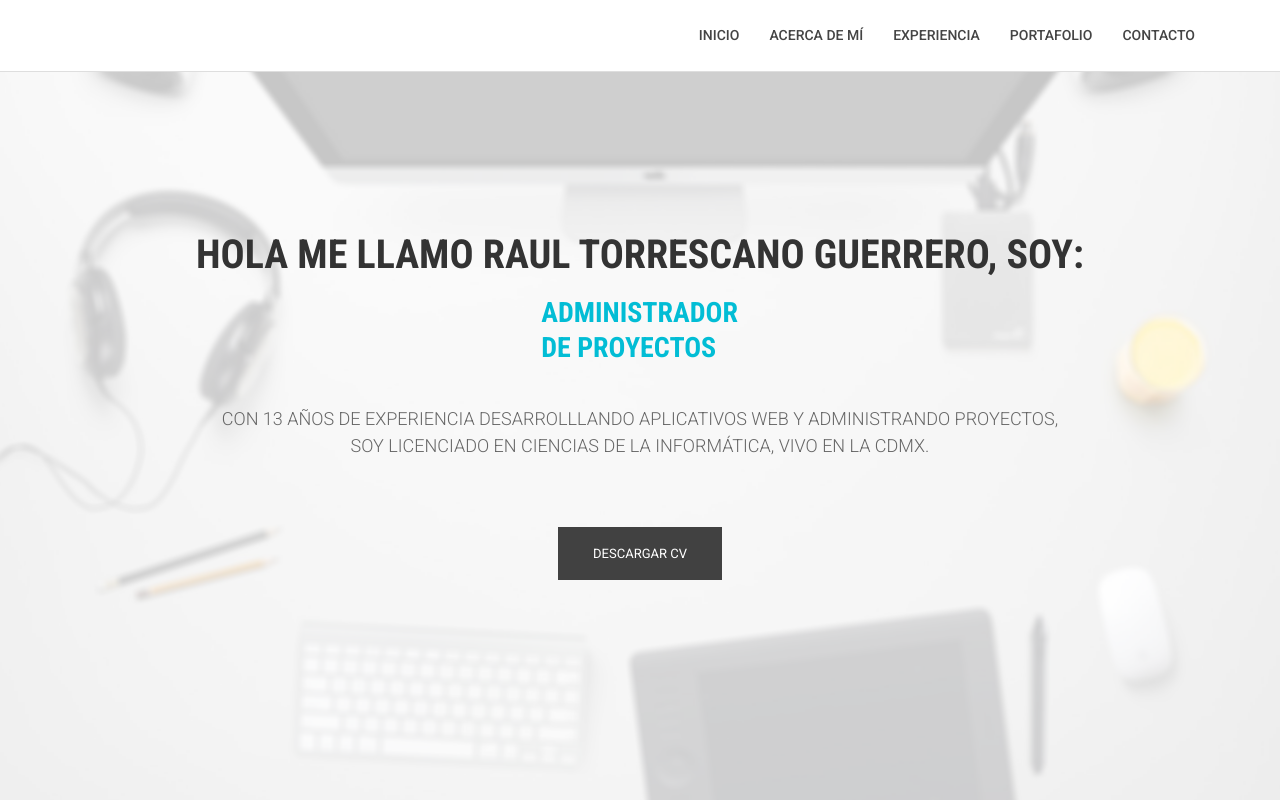
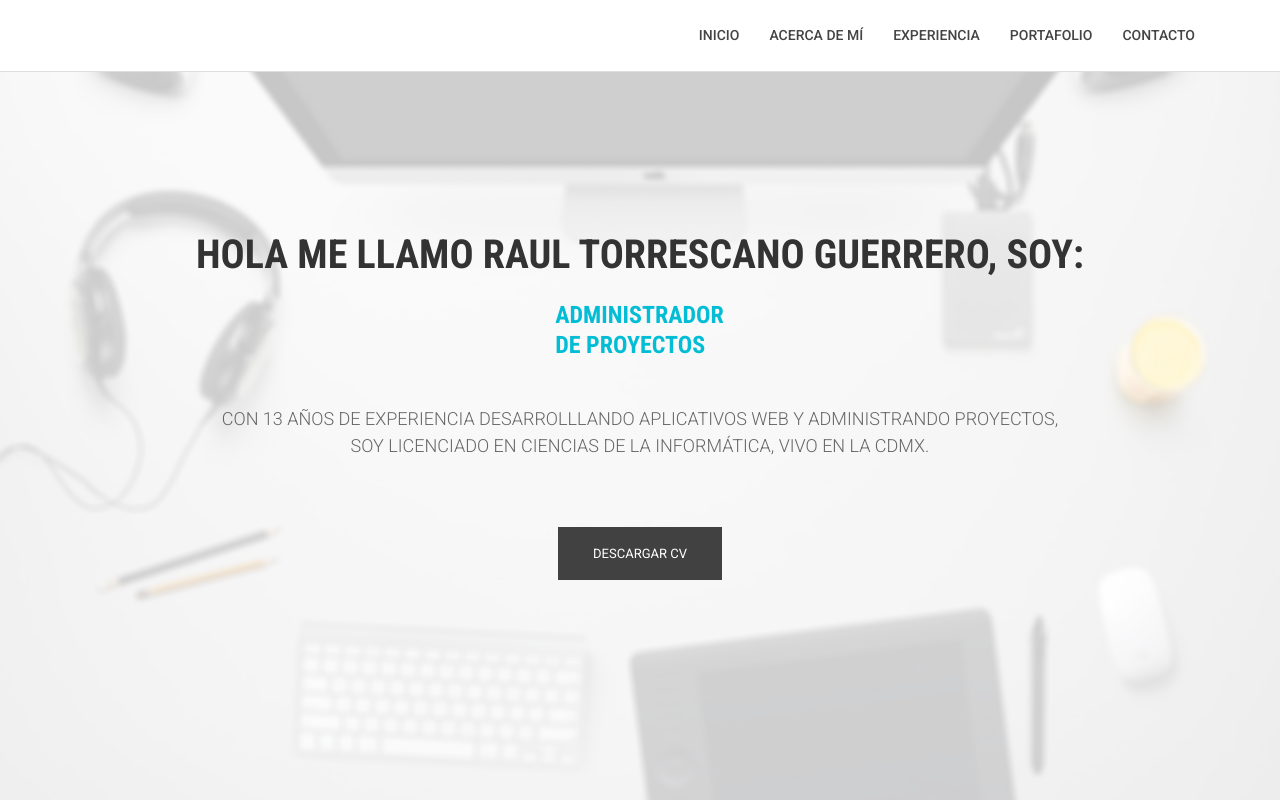
Before and after one commit to rtorrescano/curriculum, a plain HTML site: page index.html in a window 1280 px wide. Shown: the top 800 px of the page. Drawn offline with Linux system fonts and the light colour scheme; files whose address does not match are found by name; a web font is replaced by a local one.

Commit message:
Update style.css

```diff
--- a/css/style.css
+++ b/css/style.css
@@ -1290,10 +1290,8 @@ article {
 
 .cd-headline.slide .cd-words-wrapper {
   color: #02bdd5;
-  -webkit-transform: scale(0.7);
-          transform: scale(0.7);
-
-
+  -webkit-transform: scale(0.6);
+          transform: scale(0.6);
 }
 
 ul.social-icons {
```
